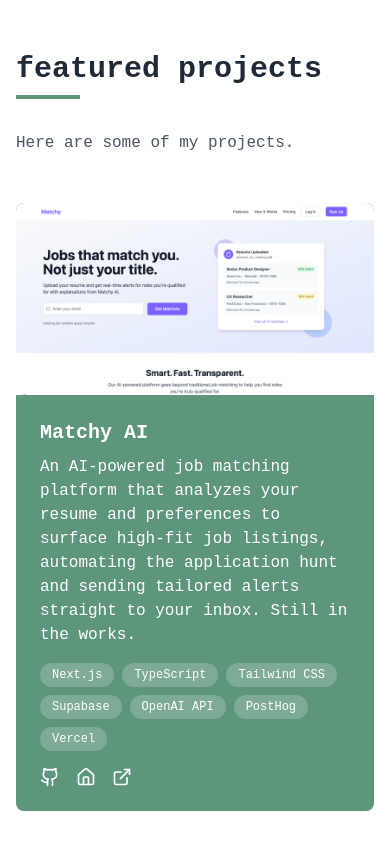
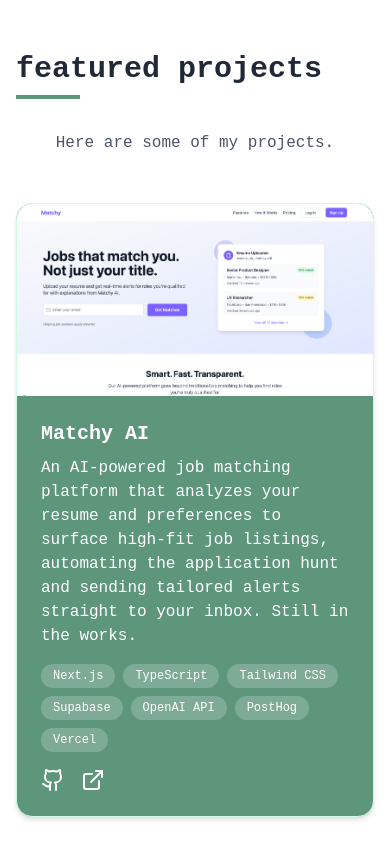
Before and after one commit to AmaanOMO/personal-portfolio, a Next.js app: page / in a window 390 px wide. Shown: the part 1660-2501 px from the top of the page. Built offline with nearby package versions, Linux system fonts and the light colour scheme; grey boxes are pictures that could not be loaded.

Commit message:
fixed mobile responsive bugs

```diff
--- a/src/components/Experience.tsx
+++ b/src/components/Experience.tsx
@@ -57,6 +57,7 @@
               {/* Content */}
               <div className="md:col-span-5">
                 <div className="bg-emerald-500 p-6 rounded-lg shadow-sm hover:shadow-md transition-all duration-300">
+                  <div className="rounded-lg">
                     <div className="flex flex-col md:flex-row md:items-center md:justify-between mb-4">
                       <h3 className="text-xl font-bold text-white">
                         {experience.company}
@@ -76,6 +77,7 @@
                 </div>
               </div>
             </div>
+          </div>
         ))}
       </div>
     </section>
--- a/src/components/Hero.tsx
+++ b/src/components/Hero.tsx
@@ -64,7 +64,7 @@
       <div className="flex flex-col sm:flex-row space-y-4 sm:space-y-0 sm:space-x-4">
         <a
           href="#"
-          onClick={(e) => { e.preventDefault(); alert('A long bearded pirate wizard stole my resume. I promise to find him and get my beautiful, magestic, awesome resume back soon!'); }}
+          onClick={(e) => { e.preventDefault(); alert('A long bearded pirate wizard stole my resume. I promise to find him and get my resume back soon!'); }}
           className="bg-white border-2 border-emerald-500 text-black hover:bg-emerald-50 px-6 py-3 rounded-md flex items-center justify-center transition-colors"
         >
           <FileTextIcon className="w-5 h-5 mr-2 text-black" />
--- a/src/components/Leadership.tsx
+++ b/src/components/Leadership.tsx
@@ -40,7 +40,7 @@
         {leadershipRoles.map((role, index) => (
           <div
             key={index}
-            className="bg-emerald-500 p-6 rounded-lg shadow-sm hover:shadow-md transition-all duration-300"
+            className="bg-emerald-500 p-6 rounded-lg shadow-sm hover:shadow-md transition-all duration-300 hover:outline hover:outline-2 hover:outline-black focus:outline-none focus:ring-2 focus:ring-black"
           >
             <div className="mb-4">
               <div className="w-10 h-10 text-white">
--- a/src/components/Projects.tsx
+++ b/src/components/Projects.tsx
@@ -2,6 +2,7 @@
 import React from 'react'
 import { GithubIcon, ExternalLinkIcon, HomeIcon } from 'lucide-react'
 import Image from 'next/image'
+
 export function Projects() {
   const projects = [
     {
@@ -23,7 +24,7 @@
       image: '/Itinera.png',
     },
     {
-      title: 'This Cool, Amazing, Awesome-Sauce Site',
+      title: 'Portfolio Website',
       description:
         'My personal portfolio website, built to showcase my projects, experience, and skills. Designed and developed from scratch with a focus on clean design, accessibility, and performance.',
       tech: ['Next.js', 'TypeScript', 'Tailwind CSS', 'Vercel'],
@@ -36,71 +37,72 @@
     <section id="projects" className="py-16 border-t border-emerald-100">
       <h2 className="text-3xl font-bold mb-2">featured projects</h2>
       <div className="h-1 w-16 bg-emerald-500 mb-8"></div>
-      <p className="text-gray-600 mb-12 max-w-3xl">
+      <p className="text-gray-600 mb-12 max-w-3xl mx-auto text-center">
         {"Here are some of my projects."}
       </p>
-      <div className="grid grid-cols-1 md:grid-cols-2 lg:grid-cols-3 gap-8">
+      <div className="grid grid-cols-1 sm:grid-cols-2 lg:grid-cols-3 gap-8">
         {projects.map((project, index) => (
-          <div
+          <a
             key={index}
-            className="bg-emerald-500 rounded-lg overflow-hidden shadow-sm hover:shadow-md transition-all duration-300 flex flex-col h-full"
+            href={project.github}
+            target="_blank"
+            rel="noopener noreferrer"
+            className="group bg-emerald-500 rounded-2xl overflow-hidden shadow-md hover:shadow-xl transition-all duration-300 flex flex-col h-full cursor-pointer border border-emerald-100 focus:outline-none focus:ring-2 focus:ring-black hover:outline hover:outline-2 hover:outline-black"
+            tabIndex={0}
+            aria-label={`View ${project.title} on GitHub`}
           >
-            <div className="h-48 overflow-hidden">
+            <div className="relative h-48 w-full overflow-hidden pointer-events-none">
               <Image
                 src={project.image}
                 alt={project.title}
-                width={400}
-                height={192}
-                className="w-full h-full object-cover object-center transition-transform duration-500 hover:scale-110"
+                width={600}
+                height={240}
+                className="w-full h-full object-cover object-center transition-transform duration-500 group-hover:scale-105 group-focus:scale-105"
               />
             </div>
             <div className="p-6 flex-1 flex flex-col">
               <h3 className="text-xl font-bold mb-2 text-white">
                 {project.title}
               </h3>
-              <p className="text-white mb-4 flex-1">
+              <p className="text-white mb-4 flex-1 text-base">
                 {project.description}
               </p>
-              <div className="mb-4">
-                <div className="flex flex-wrap gap-2">
+              <div className="flex flex-wrap gap-2 mb-4">
                 {project.tech.map((tech, techIndex) => (
                   <span
                     key={techIndex}
-                      className="bg-white/20 text-xs px-3 py-1 rounded-full text-white"
+                    className="bg-white/20 text-white text-xs px-3 py-1 rounded-full font-mono"
                   >
                     {tech}
                   </span>
                 ))}
               </div>
-              </div>
-              <div className="flex space-x-4">
-                <a
-                  href={project.github}
-                  target="_blank"
-                  rel="noopener noreferrer"
-                  className="text-white hover:text-white/80 transition-colors"
+              <div className="flex space-x-4 mt-auto">
+                <span
+                  className="text-white hover:text-black transition-colors cursor-pointer"
+                  tabIndex={-1}
+                  aria-label="GitHub"
+                  onClick={e => {
+                    e.stopPropagation();
+                    window.open(project.github, '_blank', 'noopener,noreferrer');
+                  }}
                 >
-                  <GithubIcon className="w-5 h-5" />
-                </a>
-                <a
-                  href="https://www.amaans.dev/#projects"
-                  target="_blank"
-                  rel="noopener noreferrer"
-                  className="text-white hover:text-white/80 transition-colors"
+                  <GithubIcon className="w-6 h-6" />
+                </span>
+                <span
+                  className="text-white hover:text-black transition-colors cursor-pointer"
+                  tabIndex={-1}
+                  aria-label="External Link"
+                  onClick={e => {
+                    e.stopPropagation();
+                    window.open(project.demo, '_blank', 'noopener,noreferrer');
+                  }}
                 >
-                  <HomeIcon className="w-5 h-5" />
-                </a>
-                <a
-                  href={project.demo}
-                  target="_blank"
-                  rel="noopener noreferrer"
-                  className="text-white hover:text-white/80 transition-colors"
-                >
-                  <ExternalLinkIcon className="w-5 h-5" />
-                </a>
+                  <ExternalLinkIcon className="w-6 h-6" />
+                </span>
               </div>
             </div>
-          </div>
+          </a>
         ))}
       </div>
     </section>
--- a/src/components/Skills.tsx
+++ b/src/components/Skills.tsx
@@ -58,7 +58,7 @@
         {skillCategories.map((category, index) => (
           <div
             key={index}
-            className="bg-emerald-500 p-6 rounded-lg shadow-sm hover:shadow-md transition-all duration-300"
+            className="bg-emerald-500 p-6 rounded-lg shadow-sm hover:shadow-md transition-all duration-300 hover:outline hover:outline-2 hover:outline-black focus:outline-none focus:ring-2 focus:ring-black"
           >
             <h3 className="text-xl font-semibold mb-4 text-white">
               {category.title}
```
Also changed, not shown: src/components/Header.tsx (+69 -33 lines). Lines whose indentation alone changed are shown as unchanged.
